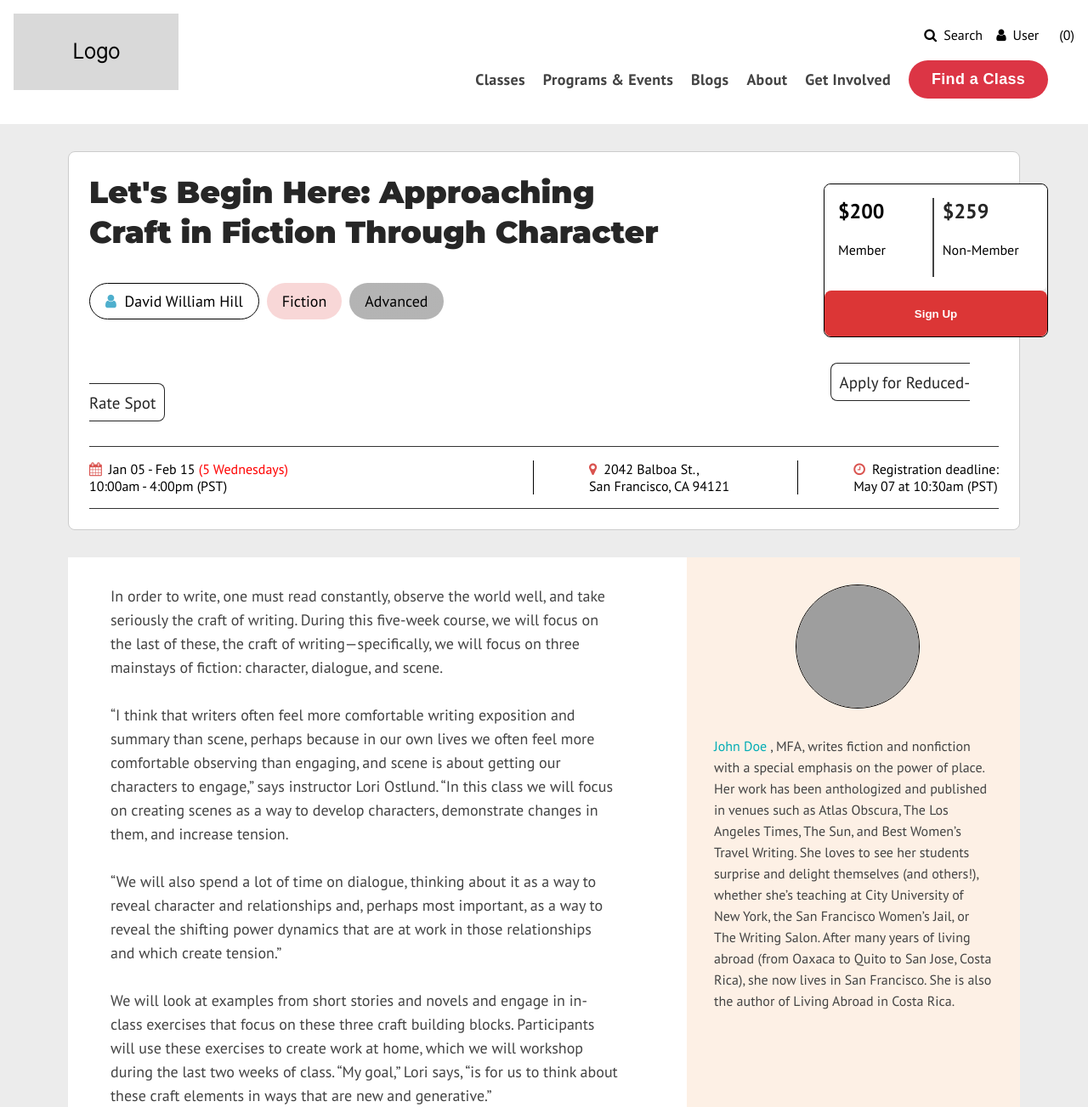
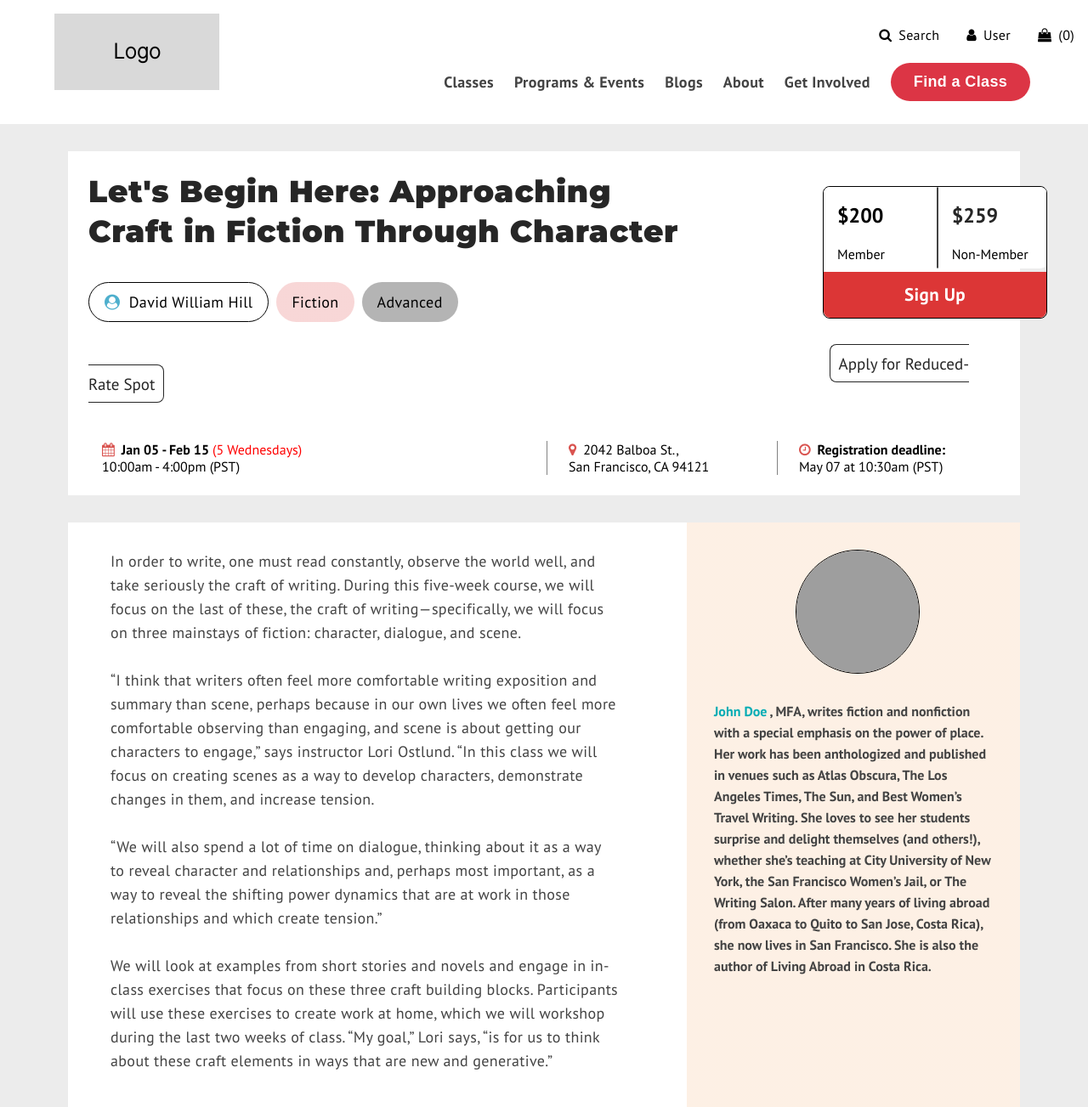
Before and after one commit to WisdmLabs/tejas-html-assignment, a PHP site: page / in a window 1280 px wide. Shown: the top 1303 px of the page at 85% size. Run offline with PHP 8.4, Linux system fonts and the light colour scheme; grey boxes are pictures that could not be loaded.

Commit message:
Minor changes in font styles

```diff
--- a/index.css
+++ b/index.css
@@ -26,8 +26,7 @@ body {
   background-color: #d9d9d9;
   width: 194px;
   height: 90px;
-  top: 37px;
-  left: 120px;
+  margin-left: 2em;
   line-height: 90px;
   text-align: center;
   margin-bottom: 1em;
@@ -36,8 +35,13 @@ body {
 
 .nav-actions {
   display: flex;
-  gap: 1em;
-  margin-left: 33em;
+  gap: 2em;
+  margin-left: 32em;
+  font-family: "PT sans";
+  font-weight: 400;
+  line-height: 26px;
+  letter-spacing: 0.32px;
+  word-wrap: break-word;
 }
 
 .nav-search,
@@ -52,7 +56,7 @@ body {
 .nav-links {
   list-style: none;
   display: flex;
-  gap: 1.3em;
+  gap: 1.5em;
   align-items: center;
 }
 
@@ -88,8 +92,6 @@ body {
   margin: 2em 5em 0em 5em;
   padding: 1.5em;
   background-color: #fff;
-  border: 1px solid #ccc;
-  border-radius: 8px;
   display: flex;
   flex-direction: column;
 }
@@ -103,6 +105,8 @@ body {
   font-weight: 900;
   line-height: 47px;
   color: #262626;
+  letter-spacing: 0.72px;
+  word-wrap: break-word;
   margin-bottom: 1em;
 }
 
@@ -112,6 +116,9 @@ body {
   font-size: 18px;
   font-family: "PT Sans";
   font-weight: 700px;
+  line-height: 27px;
+  letter-spacing: 0.36px;
+  word-wrap: break-word;
 }
 .level {
   background: var(
@@ -146,9 +153,7 @@ body {
 .workshop-details {
   display: flex;
   justify-content: space-between;
-  border-top: 1px solid #333;
-  border-bottom: 1px solid #333;
-  padding: 1em 0;
+  padding: 1em 4em 0em 1em;
 }
 
 .workshop-details i {
@@ -172,7 +177,6 @@ body {
   align-items: center;
   background: #fff;
   color: #000;
-  padding: 1em;
   width: 100%;
   border-radius: 8px;
   flex-direction: row;
@@ -186,14 +190,12 @@ body {
 }
 .price-member,
 .price-non-member {
+  padding: 1em;
   display: flex;
   flex-direction: column;
   height: 93px;
-  padding-right: 1em;
 }
-.price-member {
-  border-right: 2px solid #434343;
-}
+
 .label {
   font-size: 16px;
   color: #000;
@@ -212,9 +214,13 @@ body {
   color: #fff;
   border: none;
   height: 54px;
-  border-radius: 8px;
+  font-family: "PT Sans";
+  font-size: 21px;
+  margin-top: 0.2em;
+  border-radius:0px 0px 8px 8px;
   font-weight: bold;
-  cursor: pointer;
+  line-height: 28px;
+  letter-spacing: 0.42px;
   width: 100%;
 }
 
@@ -242,8 +248,11 @@ body {
   color: #434343;
 }
 .workshop-info .first-half .text {
+  font-family: "PT sans";
   line-height: 28px;
   font-weight: 400;
+  line-height: 28px;
+  letter-spacing: 0.36px;
   font-size: 18px;
   padding-left: 1em;
 }
@@ -259,7 +268,7 @@ body {
   );
   float: right;
   font-family: "PT Sans";
-  font-weight: 400;
+  font-weight: 700;
   line-height: 25px;
   padding: 2em;
   width: 392px;
@@ -279,6 +288,14 @@ body {
   height: 22px;
   width: 22px;
   text-align: center;
+}
+.social-share-container{
+  display: flex;
+  align-items: center;
+}
+.social-icons {
+  display: flex;
+  gap: 10px;
 }
 .reviews-button {
   font-family: "PT Sans", sans-serif;
@@ -567,6 +584,7 @@ body {
   background-color: #434343;
   color: #ffffff;
   padding: 20px 40px;
+  height: 411px;
 }
 
 .footer-top {
--- a/index.html
+++ b/index.html
@@ -39,7 +39,7 @@
             <i class="fa fa-user"></i>User
           </div>
           <div class="nav-cart">
-            <i class="fa fa-cart"></i>(0)
+            <i class="fa fa-shopping-bag"></i>(0)
           </div>
         </div>
         <br>
@@ -70,7 +70,7 @@
         <h1>Let's Begin Here: Approaching <br>Craft in Fiction Through Character </h1>
         <div class="workshop-tags">
           <span class="tag instructor">
-            <i class="fa fa-user" style="color:#4eafcd;"></i>&nbsp;&nbsp;David William Hill </span>
+            <i class="fa fa-user-circle" style="color:#4eafcd;"></i>&nbsp;&nbsp;David William Hill </span>
           <span class="tag category">Fiction</span>
           <span class="tag level">Advanced</span>
         </div>
@@ -82,6 +82,7 @@
             <br>
             <div class="label">Member</div>
           </div>
+          <div style="height: 6em;border-radius: 10px; border: 1.4px #434343 solid"></div>
           <div class="price-non-member">
             <div class="price">$259</div>
             <br>
@@ -98,20 +99,20 @@
       <br>
       <br>
       <div class="workshop-details">
-        <div class="workshop-dates" style="padding-right:18em;border-right: 1px solid #000;">
+        <div class="workshop-dates" style="padding-right:18em;border-right: 1px solid #828282;">
           <p>
-            <i class="fa fa-calendar"></i>Jan 05 - Feb 15 <span style="color:red;">(5 Wednesdays)</span>
+            <i class="fa fa-calendar"></i><b>Jan 05 - Feb 15 </b><span style="color:red;">(5 Wednesdays)</span>
             <br>10:00am - 4:00pm (PST)
           </p>
         </div>
-        <div class="workshop-location" style="padding-right:5em;border-right: 1px solid #000;">
+        <div class="workshop-location" style="padding-right:5em;border-right: 1px solid #828282;">
           <p>
             <i class="fa fa-map-marker"></i>2042 Balboa St., <br>San Francisco, CA 94121
           </p>
         </div>
         <div class="workshop-deadline">
           <p>
-            <i class="fa fa-clock-o"></i>Registration deadline: <br>May 07 at 10:30am (PST)
+            <i class="fa fa-clock-o"></i><b>Registration deadline: </b><br>May 07 at 10:30am (PST)
           </p>
         </div>
       </div>
@@ -127,7 +128,10 @@
         <br>
         <br>
         <br>
-        <p style="font-size: 18px;line-height: 27px;padding-left:1em;"> Share &nbsp;&nbsp;&nbsp;&nbsp; <svg xmlns="http://www.w3.org/2000/svg" width="24" height="24" viewBox="0 0 24 24" fill="none">
+        <div class="social-share-container">
+          <p style="font-size: 18px;line-height: 27px;padding-left:1em;"> Share &nbsp;&nbsp;&nbsp;&nbsp; </p>
+            <div class="social-icons">
+                <svg xmlns="http://www.w3.org/2000/svg" width="24" height="24" viewBox="0 0 24 24" fill="none">
                   <path fill-rule="evenodd" clip-rule="evenodd" d="M12 0C5.37258 0 0 5.37258 0 12C0 18.6274 5.37258 24 12 24C18.6274 24 24 18.6274 24 12C24 5.37258 18.6274 0 12 0ZM13.2508 12.5271V19.0557H10.5495V12.5274H9.2V10.2776H10.5495V8.92678C10.5495 7.0914 11.3116 6 13.4766 6H15.279V8.25006H14.1524C13.3096 8.25006 13.2538 8.56447 13.2538 9.15125L13.2508 10.2773H15.2918L15.053 12.5271H13.2508Z" fill="#434343" />
                   <path fill-rule="evenodd" clip-rule="evenodd" d="M12 0C5.37258 0 0 5.37258 0 12C0 18.6274 5.37258 24 12 24C18.6274 24 24 18.6274 24 12C24 5.37258 18.6274 0 12 0ZM13.2508 12.5271V19.0557H10.5495V12.5274H9.2V10.2776H10.5495V8.92678C10.5495 7.0914 11.3116 6 13.4766 6H15.279V8.25006H14.1524C13.3096 8.25006 13.2538 8.56447 13.2538 9.15125L13.2508 10.2773H15.2918L15.053 12.5271H13.2508Z" fill="white" fill-opacity="0.5" />
                 </svg> &nbsp;&nbsp;&nbsp; <svg xmlns="http://www.w3.org/2000/svg" width="24" height="24" viewBox="0 0 24 24" fill="none">
@@ -136,17 +140,18 @@
                 </svg> &nbsp;&nbsp; <svg xmlns="http://www.w3.org/2000/svg" width="24" height="24" viewBox="0 0 24 24" fill="none">
                   <path fill-rule="evenodd" clip-rule="evenodd" d="M12 0C5.37258 0 0 5.37258 0 12C0 18.6274 5.37258 24 12 24C18.6274 24 24 18.6274 24 12C24 5.37258 18.6274 0 12 0ZM5.76084 9.93892H8.4803V18.1098H5.76084V9.93892ZM8.65938 7.41135C8.64173 6.6102 8.06883 6 7.13852 6C6.20821 6 5.6 6.6102 5.6 7.41135C5.6 8.1959 6.19023 8.82367 7.10322 8.82367H7.12059C8.06883 8.82367 8.65938 8.1959 8.65938 7.41135ZM15.1566 9.74707C16.9461 9.74707 18.2877 10.9151 18.2877 13.4249L18.2876 18.1098H15.5682V13.7384C15.5682 12.6404 15.1747 11.8911 14.1902 11.8911C13.4389 11.8911 12.9914 12.3962 12.7949 12.8841C12.723 13.0589 12.7053 13.3025 12.7053 13.5467V18.11H9.98555C9.98555 18.11 10.0214 10.7059 9.98555 9.93915H12.7053V11.0965C13.0663 10.5401 13.7127 9.74707 15.1566 9.74707Z" fill="#434343" />
                   <path fill-rule="evenodd" clip-rule="evenodd" d="M12 0C5.37258 0 0 5.37258 0 12C0 18.6274 5.37258 24 12 24C18.6274 24 24 18.6274 24 12C24 5.37258 18.6274 0 12 0ZM5.76084 9.93892H8.4803V18.1098H5.76084V9.93892ZM8.65938 7.41135C8.64173 6.6102 8.06883 6 7.13852 6C6.20821 6 5.6 6.6102 5.6 7.41135C5.6 8.1959 6.19023 8.82367 7.10322 8.82367H7.12059C8.06883 8.82367 8.65938 8.1959 8.65938 7.41135ZM15.1566 9.74707C16.9461 9.74707 18.2877 10.9151 18.2877 13.4249L18.2876 18.1098H15.5682V13.7384C15.5682 12.6404 15.1747 11.8911 14.1902 11.8911C13.4389 11.8911 12.9914 12.3962 12.7949 12.8841C12.723 13.0589 12.7053 13.3025 12.7053 13.5467V18.11H9.98555C9.98555 18.11 10.0214 10.7059 9.98555 9.93915H12.7053V11.0965C13.0663 10.5401 13.7127 9.74707 15.1566 9.74707Z" fill="white" fill-opacity="0.5" />
-          </svg> &nbsp;&nbsp; <svg xmlns="http://www.w3.org/2000/svg" width="20" height="20" viewBox="0 0 20 20" fill="none" style="height:20px;width:20px;background-color:#a1a1a1;border-radius:50%;">
+                </svg> &nbsp;&nbsp; <svg xmlns="http://www.w3.org/2000/svg" width="24" height="24" viewBox="0 0 20 20" fill="none" style="margin-top:1px;background-color:#a1a1a1;border-radius:50%;">
                   <path d="M14.1667 5.83331H11.6667C11.2083 5.83331 10.8333 6.20831 10.8333 6.66665C10.8333 7.12498 11.2083 7.49998 11.6667 7.49998H14.1667C15.5417 7.49998 16.6667 8.62498 16.6667 9.99998C16.6667 11.375 15.5417 12.5 14.1667 12.5H11.6667C11.2083 12.5 10.8333 12.875 10.8333 13.3333C10.8333 13.7916 11.2083 14.1666 11.6667 14.1666H14.1667C16.4667 14.1666 18.3333 12.3 18.3333 9.99998C18.3333 7.69998 16.4667 5.83331 14.1667 5.83331ZM6.66666 9.99998C6.66666 10.4583 7.04166 10.8333 7.49999 10.8333H12.5C12.9583 10.8333 13.3333 10.4583 13.3333 9.99998C13.3333 9.54165 12.9583 9.16665 12.5 9.16665H7.49999C7.04166 9.16665 6.66666 9.54165 6.66666 9.99998ZM8.33332 12.5H5.83332C4.45832 12.5 3.33332 11.375 3.33332 9.99998C3.33332 8.62498 4.45832 7.49998 5.83332 7.49998H8.33332C8.79166 7.49998 9.16666 7.12498 9.16666 6.66665C9.16666 6.20831 8.79166 5.83331 8.33332 5.83331H5.83332C3.53332 5.83331 1.66666 7.69998 1.66666 9.99998C1.66666 12.3 3.53332 14.1666 5.83332 14.1666H8.33332C8.79166 14.1666 9.16666 13.7916 9.16666 13.3333C9.16666 12.875 8.79166 12.5 8.33332 12.5Z" fill="white" />
                 </svg>
-        </p>
+            </div>
+        </div>
         <br>
         <br>
         <svg xmlns="http://www.w3.org/2000/svg" width="636" height="2" viewBox="0 0 636 2" fill="none" style="color:var(--Divider, #828282);width:636px;">
           <path d="M0 1H636" stroke="#828282" stroke-width="0.8" />
         </svg>
         <div class="class-schedule-container">
-          <h2>Class Schedule</h2>
+          <h2>Class Schedule</h2><br>
           <div class="class-time">
             <span>Time:</span> 10:30am - 4:00pm (PST)
           </div>
@@ -162,7 +167,7 @@
           </div>
         </div>
         <br>
-        <br>
+
       </div>
       <div class="second-half">
         <img src="https://cdn.pixabay.com/photo/2023/10/30/07/30/lake-8352059_1280.jpg">
@@ -174,10 +179,8 @@
         <br>
         <br>
         <br>
-        <br>
+        <br><br><br>
         <button class="reviews-button">See John’s Reviews</button>
-        <br>
-        <br>
         <br>
         <br>
         <br>
@@ -267,9 +270,8 @@
         </div>
       </div>
       <br>
-      <br>
     </div>
-    <footer class="footer">
+    <footer class="footer"><br>
       <div class="footer-top">
         <div class="footer-nav">
           <a href="#">Who We Are</a> / <a href="#">Gift A Class</a> / <a href="#">Membership</a> / <a href="#">Refund Policy</a> / <a href="#">FAQ</a>
@@ -282,7 +284,6 @@
           </div>
         </div>
       </div>
-      <br>
       <br>
       <div class="footer-contact">
         <h3>Contact</h3>
```
Lines whose indentation alone changed are shown as unchanged.
